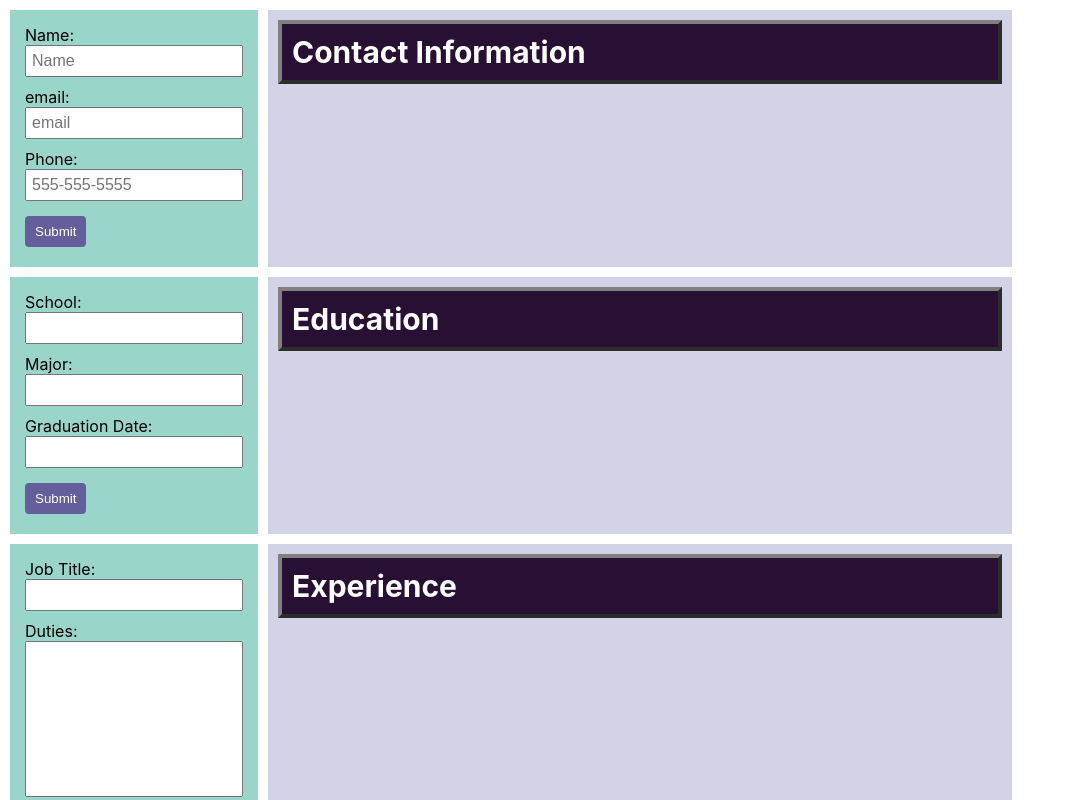
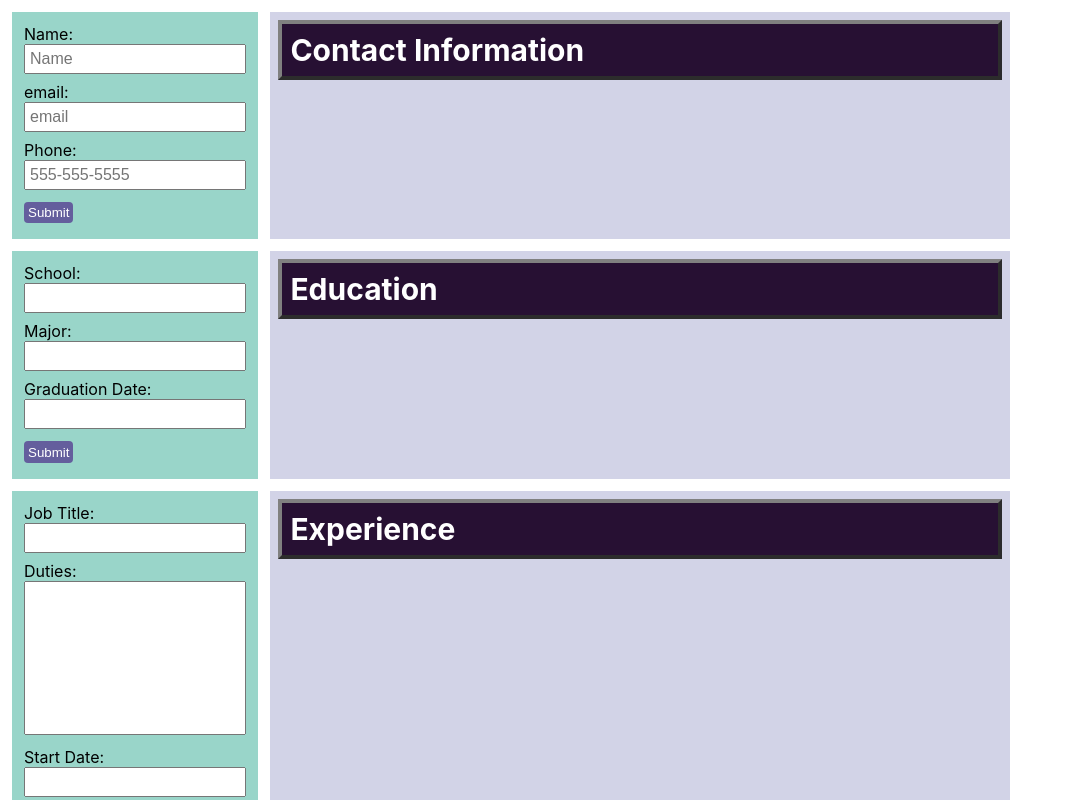
Before and after one commit to SempleGit/cv-project, a React (Create React App) app: page / in a window 1280 px wide. Shown: the top 800 px of the page, without its empty margins (0-1065 px from the left). Built offline with nearby package versions, Linux system fonts and the light colour scheme.

Commit message:
added media query

```diff
--- a/src/App.css
+++ b/src/App.css
@@ -1,3 +1,7 @@
+:root {
+  font-size: 10px;
+}
+
 html {
   box-sizing: border-box;
 }
@@ -12,14 +16,14 @@ p, ul, li {
 
 .App {
   display: grid;
-  gap: 10px;
-  padding: 10px;
+  gap: .75rem;
+  padding: .75rem;
 }
 
 .section-wrapper {
   display: grid;
-  gap: 10px;
-  grid-template-columns: 1fr 3fr 1fr;
+  gap: .75rem;
+  grid-template-columns: 1fr 2fr;
 }
 
 .section-header {
@@ -27,40 +31,40 @@ p, ul, li {
   background-color: #271033;
   border: gray 4px outset;
   margin: 0;
-  padding: 10px;
+  padding: .5rem;
 }
 
 .general-form, .education-form, .experience-form {
   align-content: flex-start;
   background-color: #99D5C9;
   display: grid;
-  padding: 10px;
+  padding: .5rem;;
 }
 
 .general-display {
   background-color: #d2d3e7;
-  padding: 10px;
+  padding: .5rem;;
   font-size: 1.25rem;
 }
 
 .item-display {
   background-color: #F4FAFF;
   border: 4px outset gray;
-  padding: 10px;
+  padding: .5rem;;
 }
 
 .submit-div {
-  padding: 5px;
+  padding: .25rem;
 }
 
 label {
-  padding: 5px;
+  padding: .25rem;
 }
 
 input[type="text"], input[type="tel"], input[type="email"], textarea  {
   font-family: sans-serif;
   font-size: 1rem;
-  padding: 5px;
+  padding: .25rem;
   resize: none;
   width: 100%;
 }
@@ -68,8 +72,8 @@ input[type="text"], input[type="tel"], input[type="email"], textarea  {
 input[type=submit], button {
   background-color: #645E9D;
   color: white;
-  margin: 5px 5px 5px 0;
-  padding: 8px 10px;
+  margin: .25rem .25rem .25rem 0;
+  padding: .2rem .25rem;
   border-radius: 4px;
   border: none;
   cursor: pointer;
@@ -82,3 +86,16 @@ input[type=submit]:hover,   button:hover {
 li {
   list-style-type: none;
 }
+
+@media only screen and (min-width: 900px) {
+  :root {
+    font-size: 16px;
+  }
+
+  .section-wrapper {
+    display: grid;
+    gap: .75rem;
+    grid-template-columns: 1fr 3fr 1fr;
+  }
+
+}
```
Also changed, not shown: src/components/Helpers/Helpers.js (added, +11 -0 lines), 1 other file (tests, documents, lock files or other folders).
